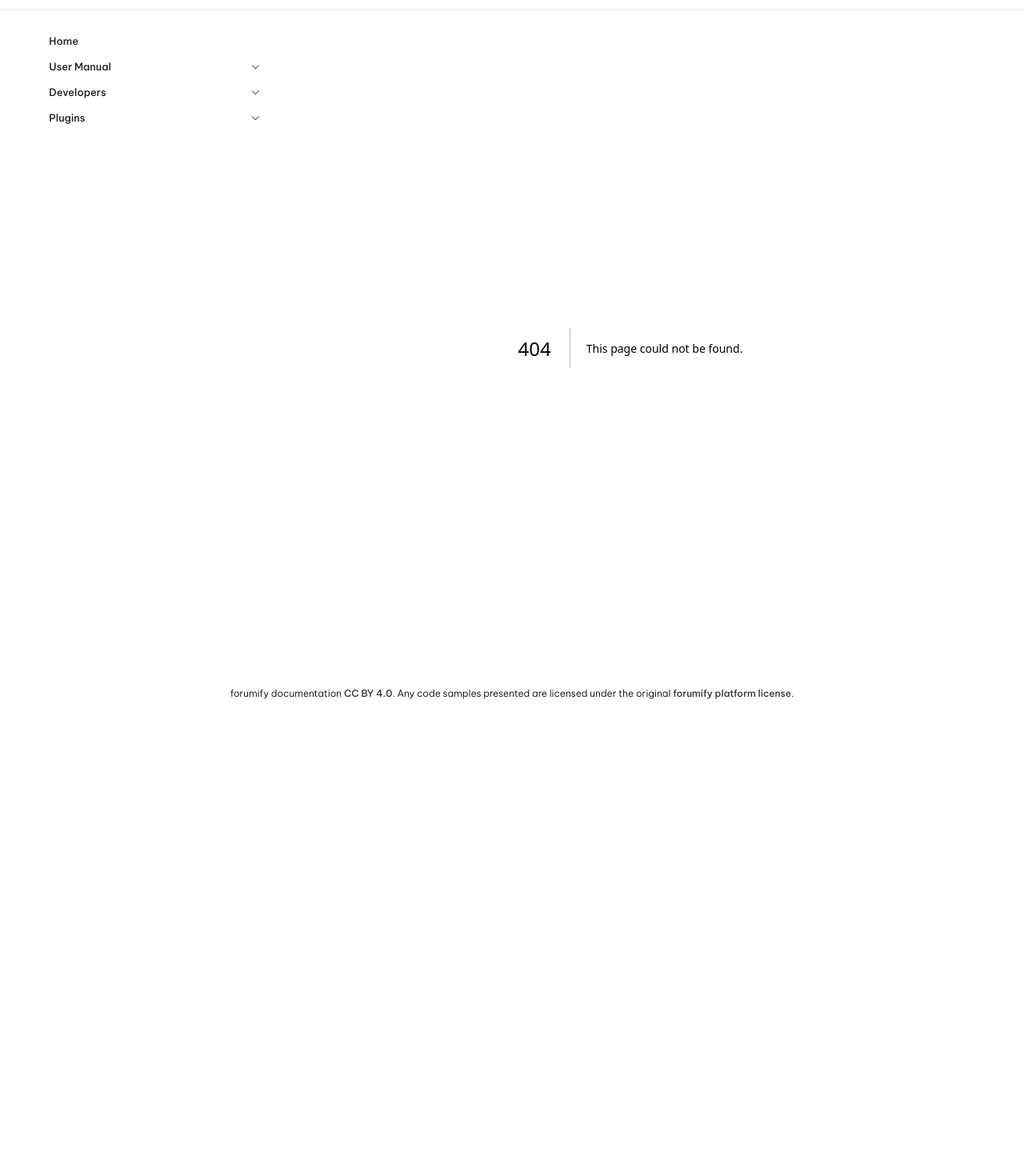
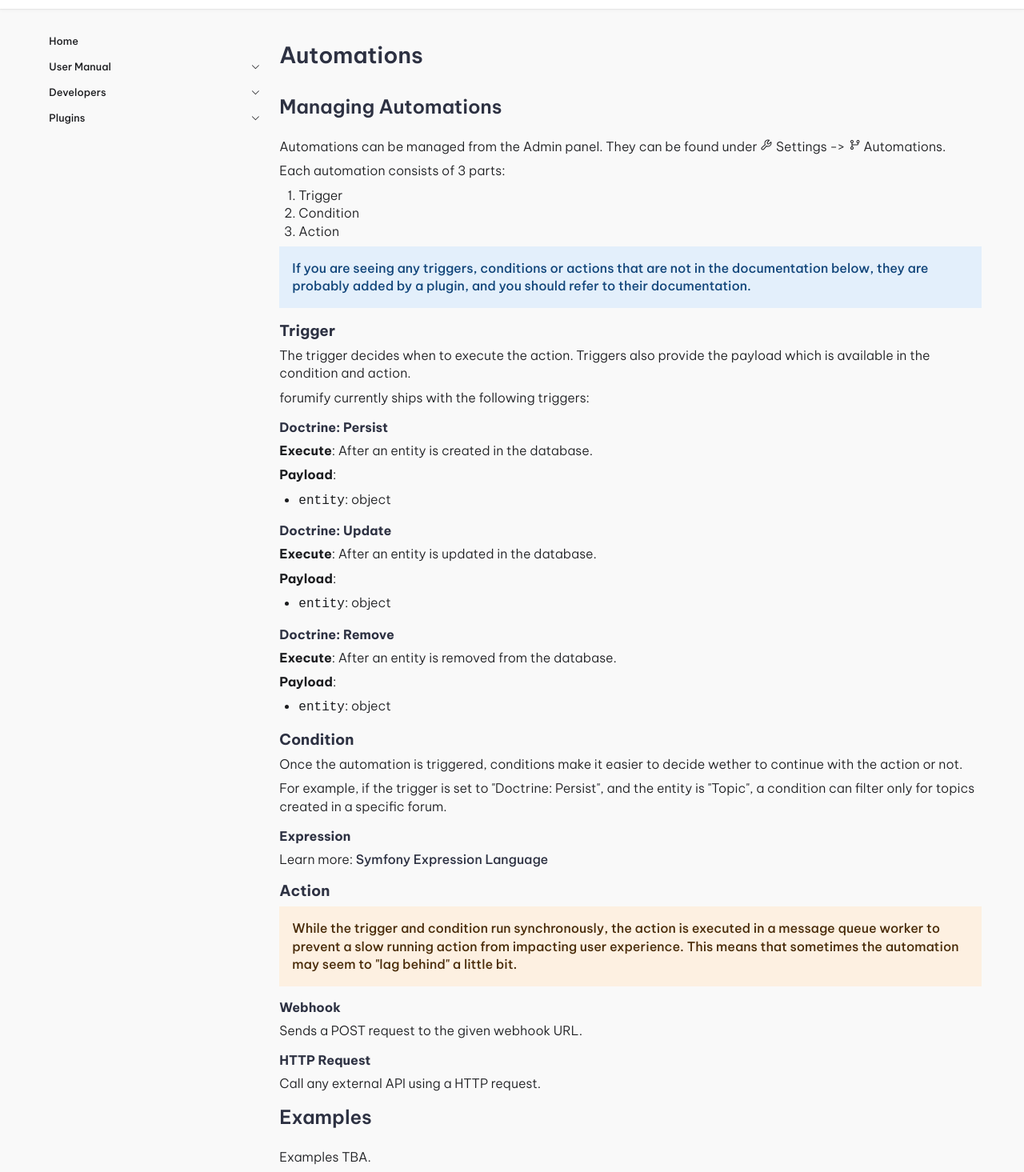
Before and after one commit to forumify/forumify-docs, a Next.js app: page /user-manual/automation in a window 1280 px wide. Before the commit this address had no page. Shown: the part 45-1510 px from the top of the page at 80% size. Before the commit the page ends 943 px from the top, so only its background shows below. Built offline with nearby package versions, Linux system fonts and the light colour scheme.

Commit message:
add automation

```diff
--- a/src/app/user-manual/admin-panel/page.mdx
+++ b/src/app/user-manual/admin-panel/page.mdx
@@ -67,10 +67,11 @@ The CMS component is documented separately, it can be found <Link href="/user-ma
 On the settings page you can find all of the components that are less frequently visited and did not receive their own entry in the main navigation.
 
 Here you can find:
+- <Link href="/user-manual/automation">Automations</Link>,
 - Badges,
 - <Link href="/user-manual/calendar">Calendars</Link>,
-- Menu Builder,
+- <Link href="/user-manual/menu-builder">Menu Builder</Link>,
 - Plugins,
 - Reactions,
-- Roles,
+- <link href="/user-manual/security">Roles</Link>,
 - Themes.
--- /dev/null
+++ b/src/app/user-manual/automation/page.mdx
@@ -0,0 +1,77 @@
+import { Wrench, GitBranch } from '@phosphor-icons/react/dist/ssr';
+import Link from 'next/link';
+import Alert from '@/components/Alert';
+
+# Automations
+
+
+## Managing Automations
+
+Automations can be managed from the Admin panel. They can be found under <Wrench /> Settings -> <GitBranch /> Automations.
+
+Each automation consists of 3 parts:
+
+1. Trigger
+2. Condition
+3. Action
+
+<Alert severity="info">
+    If you are seeing any triggers, conditions or actions that are not in the documentation below, they are probably added by a plugin, and you should refer to their documentation.
+</Alert>
+
+
+### Trigger
+
+The trigger decides when to execute the action. Triggers also provide the payload which is available in the condition and action.
+
+forumify currently ships with the following triggers:
+
+#### Doctrine: Persist
+
+**Execute**: After an entity is created in the database.
+
+**Payload**:
+- `entity`: object
+
+#### Doctrine: Update
+
+**Execute**: After an entity is updated in the database.
+
+**Payload**:
+- `entity`: object
+
+#### Doctrine: Remove
+
+**Execute**: After an entity is removed from the database.
+
+**Payload**:
+- `entity`: object
+
+### Condition
+
+Once the automation is triggered, conditions make it easier to decide wether to continue with the action or not.
+
+For example, if the trigger is set to "Doctrine: Persist", and the entity is "Topic", a condition can filter only for topics created in a specific forum.
+
+#### Expression
+
+Learn more: <a href="https://symfony.com/doc/current/reference/formats/expression_language.html" target="_blank">Symfony Expression Language</a>
+
+### Action
+
+<Alert severity="warning">
+    While the trigger and condition run synchronously, the action is executed in a message queue worker to prevent a slow running action from impacting user experience.
+    This means that sometimes the automation may seem to "lag behind" a little bit.
+</Alert>
+
+#### Webhook
+
+Sends a POST request to the given webhook URL.
+
+#### HTTP Request
+
+Call any external API using a HTTP request.
+
+## Examples
+
+Examples TBA.
--- a/src/app/user-manual/page.mdx
+++ b/src/app/user-manual/page.mdx
@@ -7,4 +7,5 @@ import Link from 'next/link';
 - <Link href="/user-manual/cms">Content Management System</Link>
 - <Link href="/user-manual/calendar">Calendar</Link>
 - <Link href="/user-manual/menu-builder">Menu Builder</Link>
+- <Link href="/user-manual/automation">Automation</Link>
 - <Link href="/user-manual/security">Security</Link>
```
